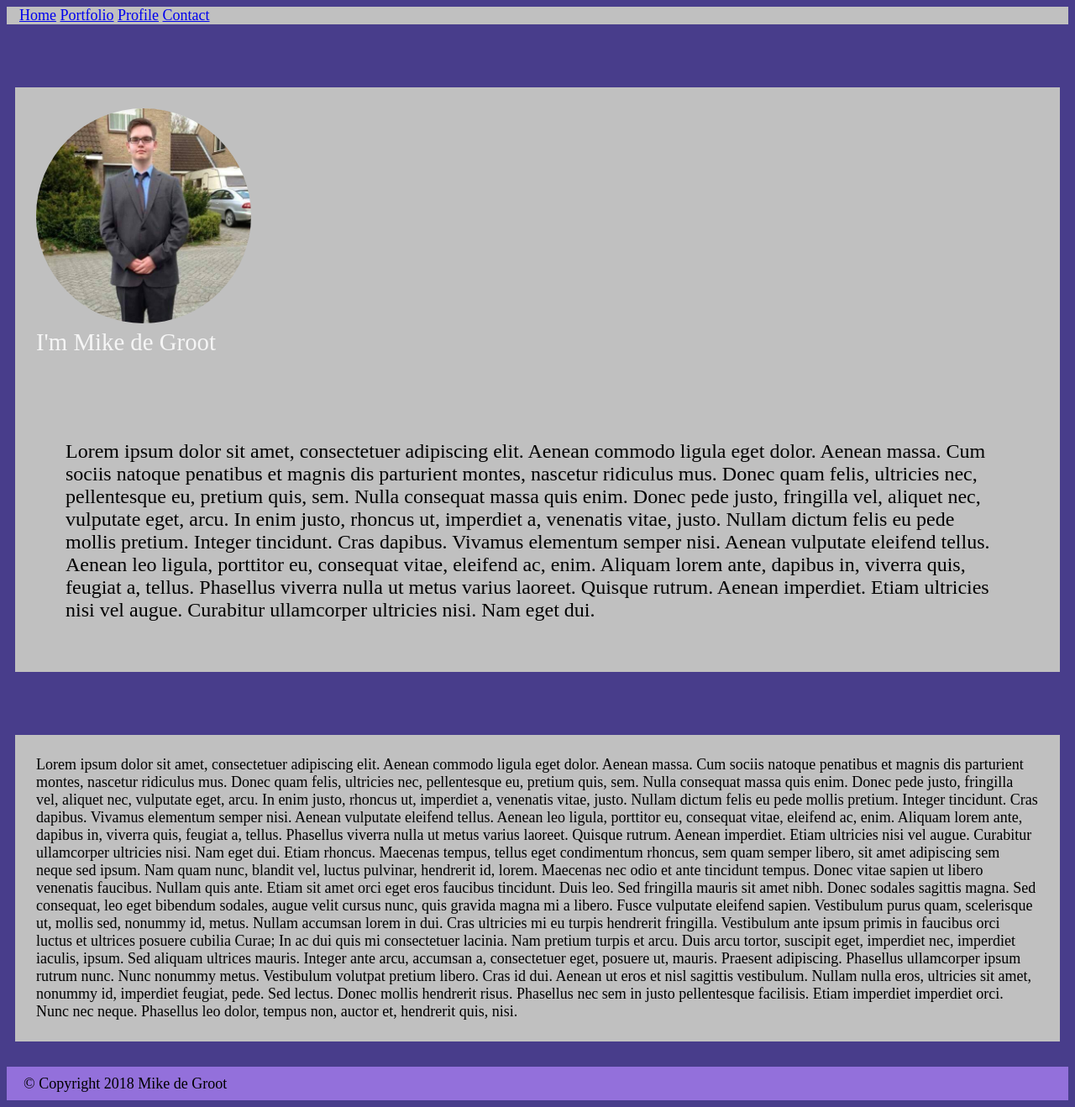
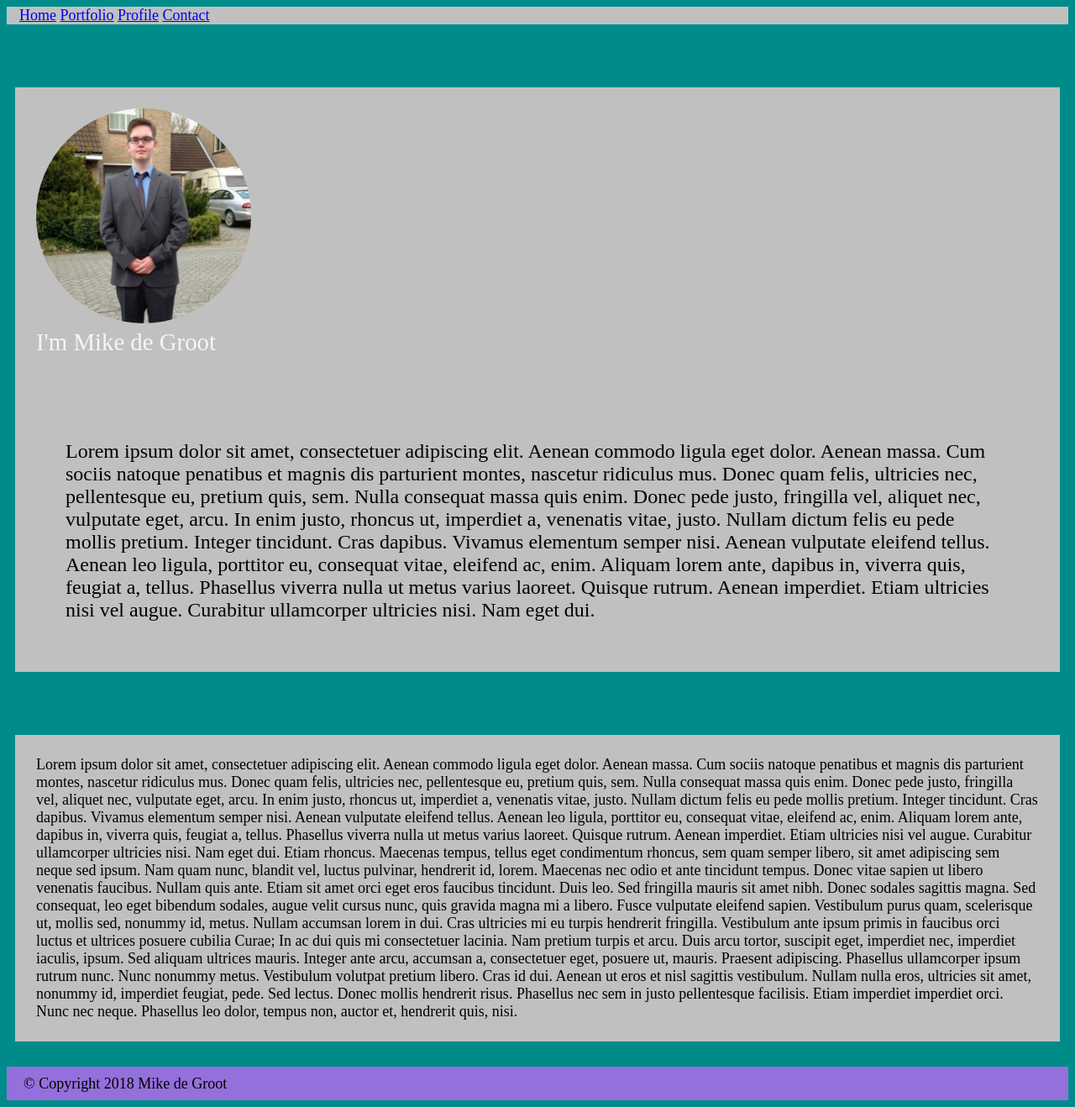
Before and after one commit to PublicGameCoder/PublicGameCoder.github.io, a PHP site: page /index.html in a window 1280 px wide. Shown: the whole page at 84% size. Run offline with PHP 8.4, Linux system fonts and the light colour scheme.

Commit message:
Change bg color

```diff
--- a/CSS/mainStyle.css
+++ b/CSS/mainStyle.css
@@ -1,5 +1,6 @@
 body {
-	background-color: darkslateblue;
+	background-color: darkcyan;
+    background-size: contain;
         font-family: serif;
     font-size: 18px;
 }
```
